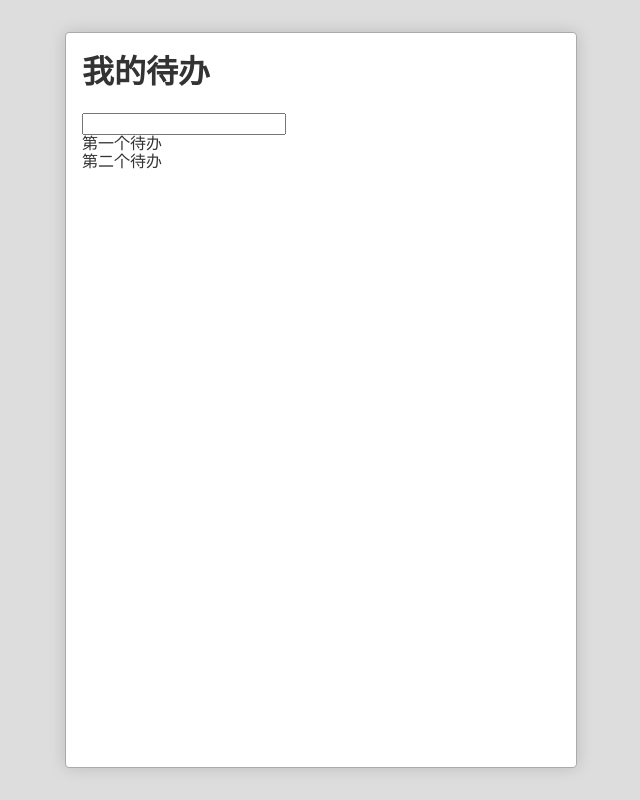
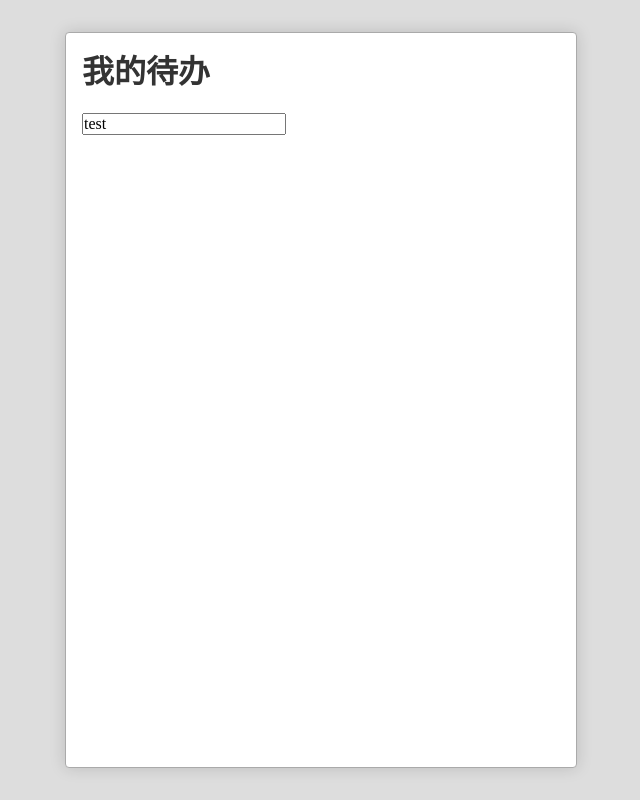
Before and after one commit to Yongyan-Jiang/projects, a React (Create React App) app: page / in a window 1280 px wide. Shown: the whole page, without its empty margins (319-959 px from the left). Built offline with nearby package versions, Linux system fonts and the light colour scheme.

Commit message:
新增todo && fix value again

```diff
--- a/src/App.js
+++ b/src/App.js
@@ -9,26 +9,29 @@
   constructor(props){
     super(props)
     this.state = {
-      newTodo: '',
+      newTodo: 'test',
       todoList: [
-        {id:1, title:'第一个待办'},
-        {id:2, title:'第二个待办'},
+
       ]
     }
   }
   render() {
     let todos = this.state.todoList.map((item,index)=>{
       return ( //必须要有括号
-        <li>
+        <li key = 'index'>
           <TodoItem todo={item} />
         </li>
       )
     })
+
+
     return (
       <div className="App">
         <h1>我的待办</h1>
         <div className="inputWrapper">
-          <TodoInput content={this.state.newTodo} onSubmit={this.addTodo} />
+          <TodoInput content={this.state.newTodo}
+            onChange={this.changeTitle.bind(this)}
+            onSubmit={this.addTodo.bind(this)} />
         </div>
         <ol>
           {todos}
@@ -36,9 +39,31 @@
       </div>
     )
   }
-  addTodo(){
-    console.log('我得添加一个 todo 了')
+  changeTitle(event){
+    this.setState({
+      newTodo: event.target.value,
+      todoList: this.state.todoList
+    })
+  }
+  addTodo(event){
+    this.state.todoList.push({
+      id: idMaker(),
+      title: event.target.value,
+      status: null,
+      deleted: false
+    })
+    this.setState({
+      newTodo: '',
+      todoList: this.state.todoList
+    })
   }
 }
 
 export default App;
+
+let id = 0
+
+function idMaker(){
+  id += 1
+  return id
+}
--- a/src/TodoInput.js
+++ b/src/TodoInput.js
@@ -2,12 +2,16 @@
 
 export default class TodoInput extends Component {
   render(){
-    return <input type="text" defaultValue={this.props.content}
-      onKeyPress={this.submit.bind(this)}/>
+    return <input type="text" value={this.props.content}
+      onChange={this.changeTitle.bind(this)}
+      onKeyPress={this.submit.bind(this)}/>//不加.bind(this)会报错
   }
   submit(e){
     if (e.key === 'Enter') {
-      this.props.onSubmit.call()
+      this.props.onSubmit(e)
     }
   }
+  changeTitle(e){
+    this.props.onChange(e)
+  }
 }
```
Also changed, not shown: 8 other files (tests, documents, lock files or other folders).
